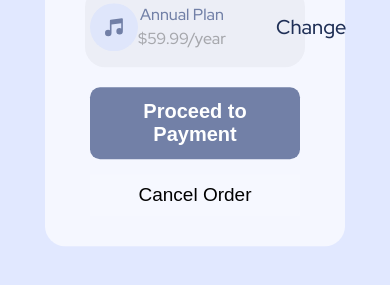
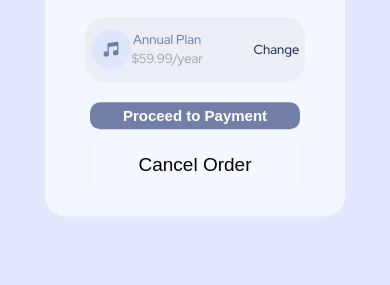
Before and after one commit to AmrAshraf21/Order_Summary-FrontEndMentor, a plain HTML site: page index.html in a window 390 px wide. Shown: the part 465-750 px from the top of the page. Drawn offline with Linux system fonts and the light colour scheme; a web font is replaced by a local one.

Commit message:
Added Media Queries to design

```diff
--- a/style.css
+++ b/style.css
@@ -127,3 +127,20 @@ outline: none;
 background-color: rgba(255, 255, 255, 0.074);
 
     }
+
+
+@media(max-width:767px){
+    .plan p , .plan span , .plan a{
+        font-size: 13px;
+
+    }
+
+.plan img{
+    width: 40px;
+}
+.container .pay{
+    font-size: 15px;
+    padding: 5px;
+}
+
+}
```
